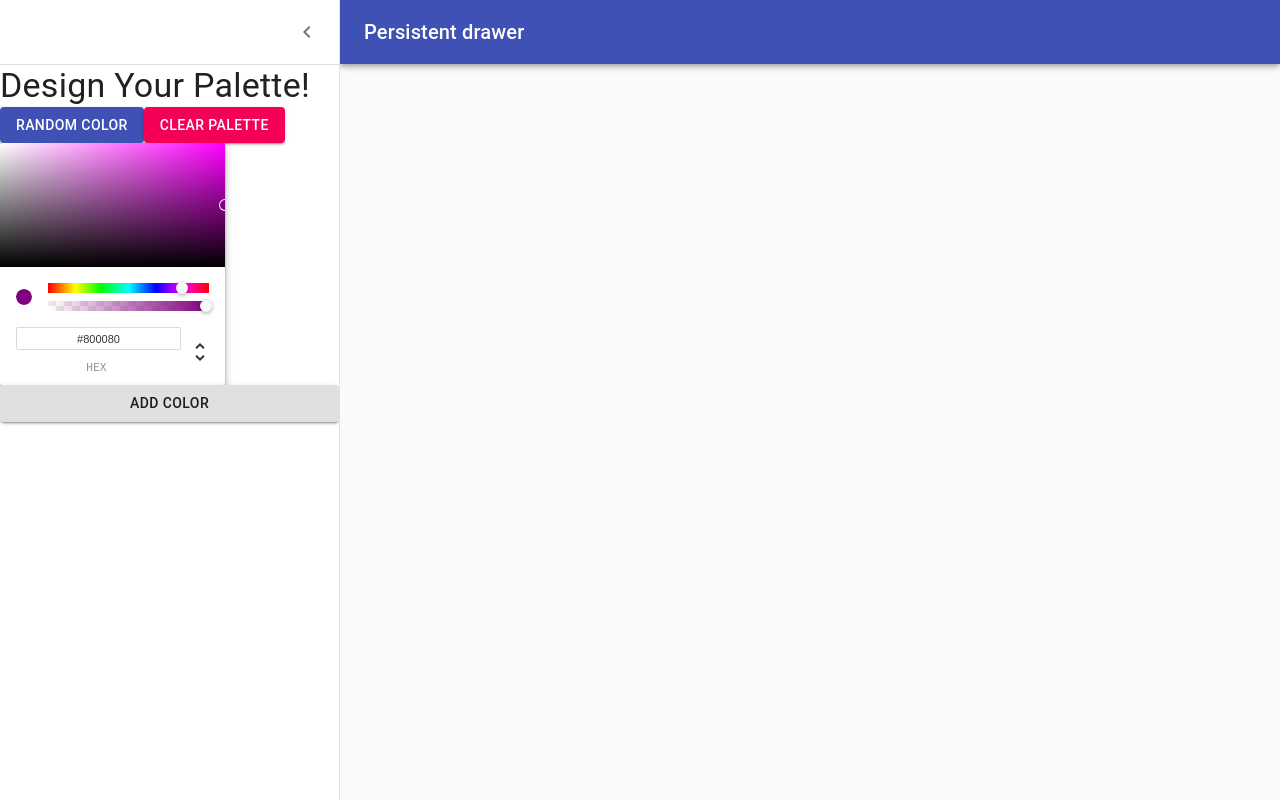
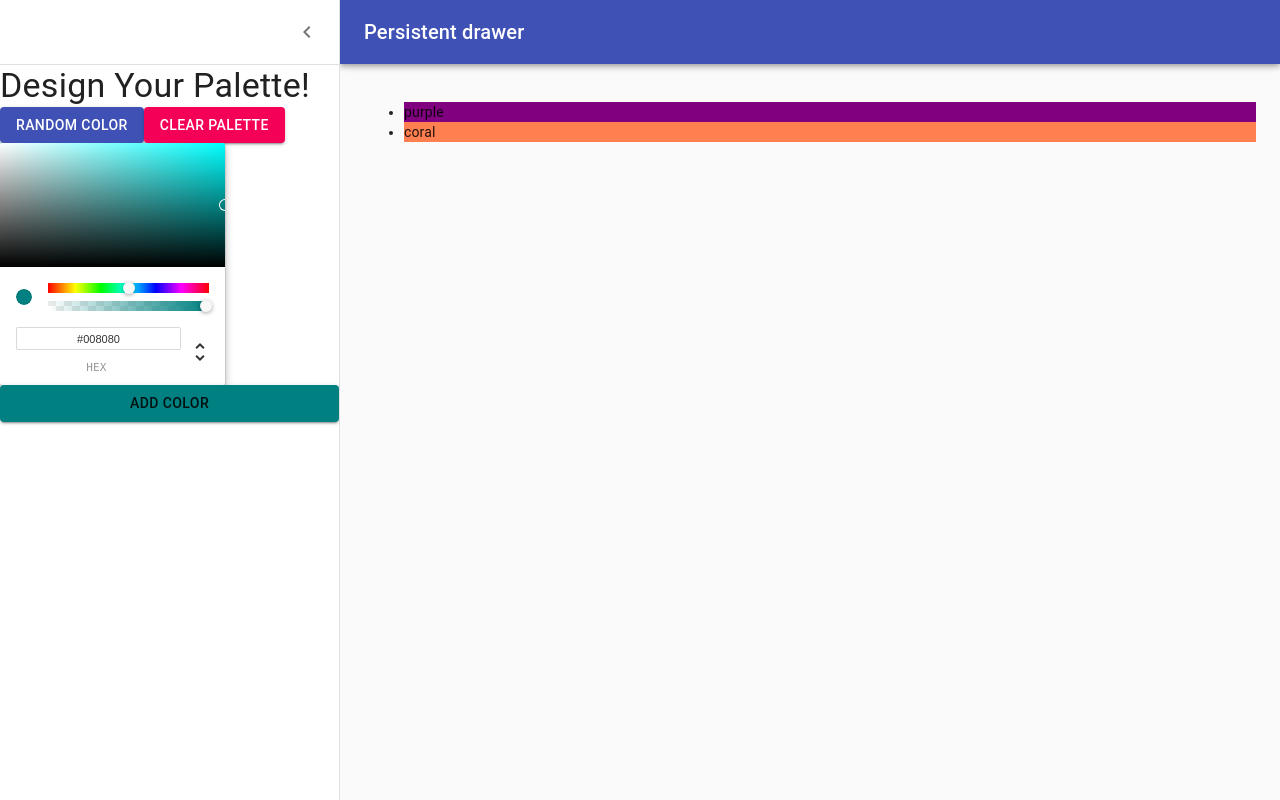
Before and after one commit to changangus/color-app, a React (Create React App) app: page /palette/new in a window 1280 px wide. Both pictures are taken after a click on the button "open drawer". Built offline with nearby package versions, Linux system fonts and the light colour scheme.

Commit message:
connect color picker to add color button

```diff
--- a/src/components/NewPaletteForm.js
+++ b/src/components/NewPaletteForm.js
@@ -18,6 +18,9 @@ const drawerWidth = 340;
 const useStyles = makeStyles((theme) => ({
   root: {
     display: 'flex',
+  },
+  addColorBtn: {
+
   },
   appBar: {
     transition: theme.transitions.create(['margin', 'width'], {
@@ -76,6 +79,8 @@ export function NewPaletteForm() {
   const classes = useStyles();
   // const theme = useTheme();
   const [open, setOpen] = React.useState(false);
+  const [currentColor, setCurrentColor] = React.useState('teal');
+  const [colors, setColors] = React.useState(['purple', 'coral']);
 
   const handleDrawerOpen = () => {
     setOpen(true);
@@ -130,13 +135,23 @@ export function NewPaletteForm() {
           <Button variant='contained' color='secondary'>Clear Palette</Button>
         </div>
         <ChromePicker
-          color='purple'
+          color={currentColor}
           onChange={() => {}}
           onChangeComplete={(newColor) => {
-            console.log(newColor)
+            console.log(newColor);
+            const { rgb } = newColor;
+            const { r, b, g, a } = rgb;
+            setCurrentColor(`rgba(${r}, ${g}, ${b}, ${a})`);
           }}
           />
-          <Button variant='contained' color='blue'>Add Color</Button>
+          <Button
+            variant='contained'
+            style={{backgroundColor: `${currentColor}`, transition: 'all 1.25s ease',}}
+            className='addColorBtn'
+            onClick={() => setColors([...colors, currentColor])}
+          >
+              Add Color
+          </Button>
       </Drawer>
       <main
         className={clsx(classes.content, {
@@ -144,6 +159,11 @@ export function NewPaletteForm() {
         })}
       >
         <div className={classes.drawerHeader} />
+        <ul>
+          {colors.map(color => (
+            <li style={{backgroundColor: `${color}`}}>{color}</li>
+          ))}
+        </ul>
       </main>
     </div>
   );
```
